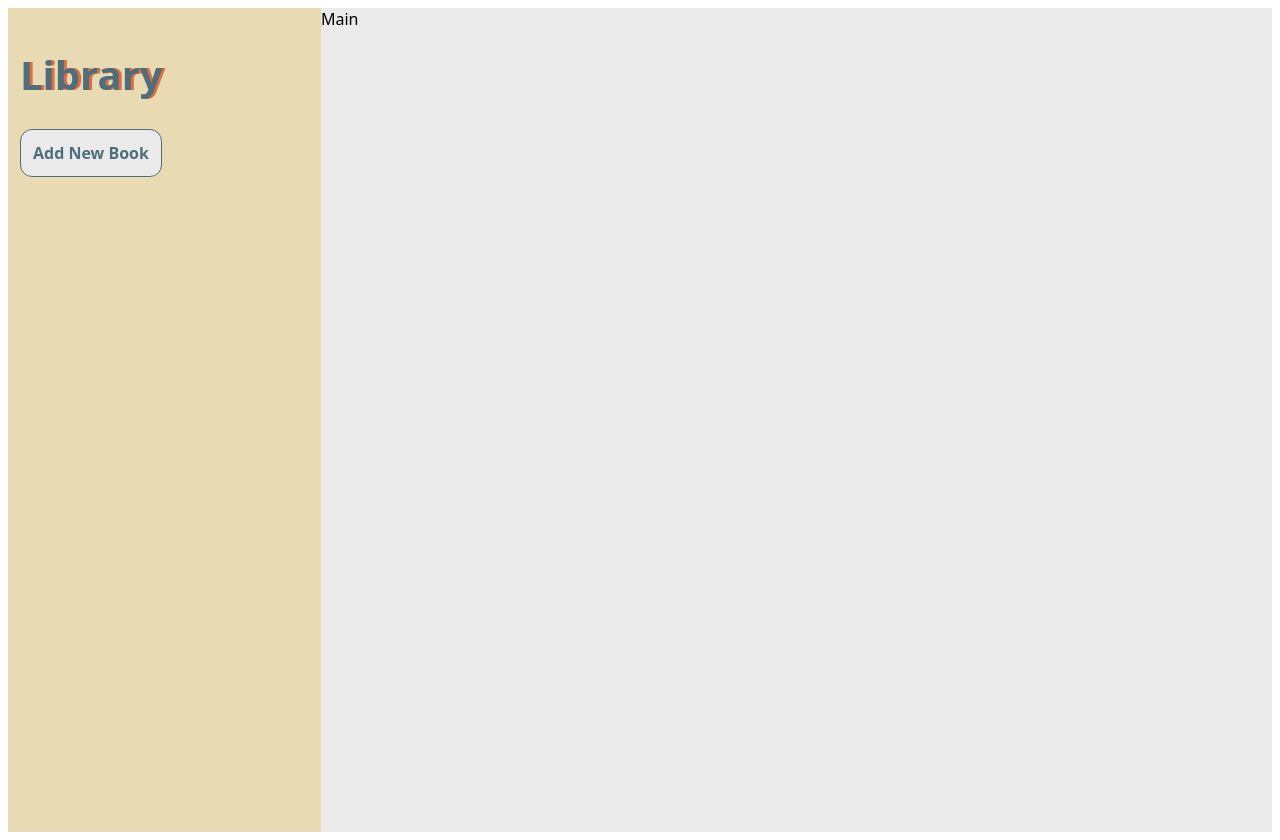
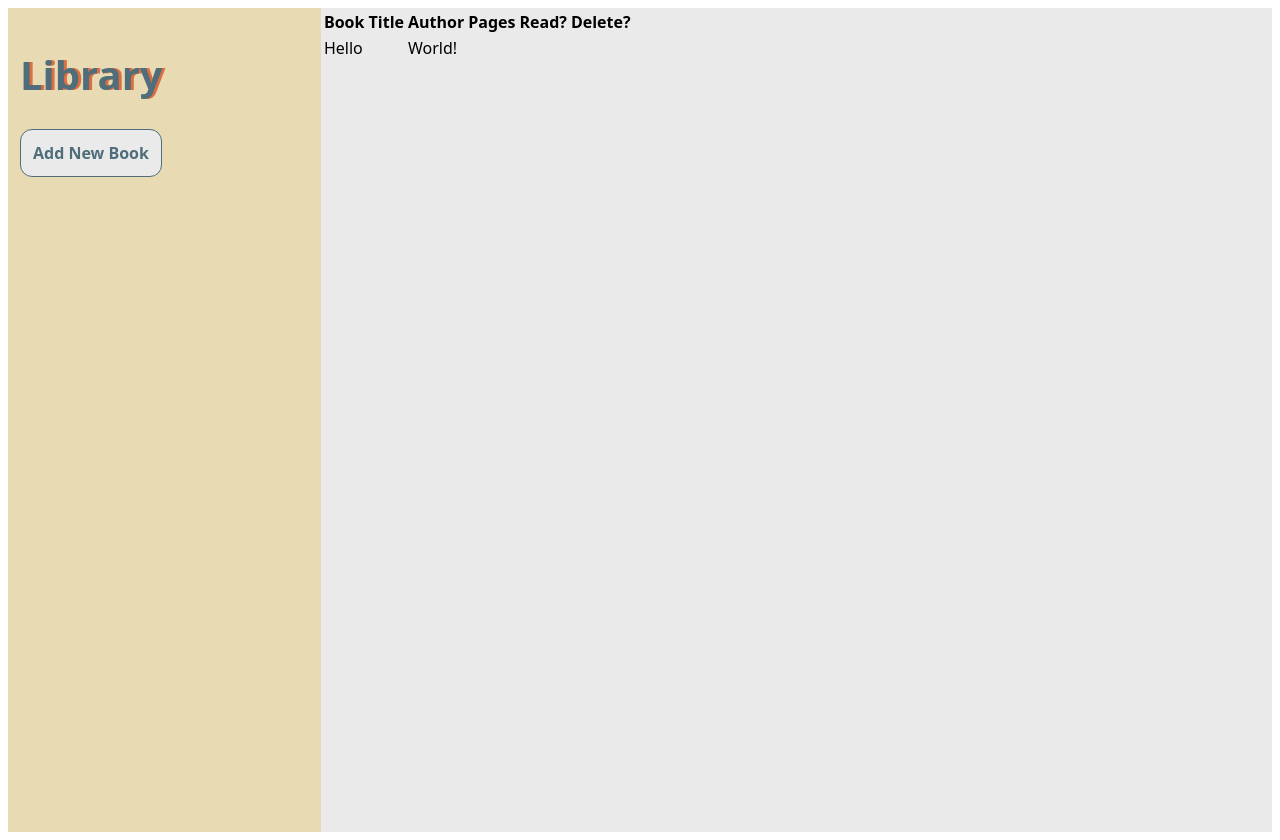
Before and after one commit to weitingyap/odin-library, a plain HTML site: page index.html in a window 1280 px wide. Drawn offline with Linux system fonts and the light colour scheme.

Commit message:
feat: add table to display library to HTML

```diff
--- a/index.html
+++ b/index.html
@@ -13,7 +13,23 @@
         <button type="button" id="add-book-btn">Add New Book</button>
     </div>
     <div id = "main">
-        Main
+        <table id="library-books">
+            <thead>
+                <tr>
+                    <th scope="row">Book Title</th>
+                    <th scope="row">Author</th>
+                    <th scope="row">Pages</th>
+                    <th scope="row">Read?</th>
+                    <th scope="row">Delete?</th>
+                </tr>
+            </thead>
+            <tbody>
+                <tr>
+                    <td>Hello</td>
+                    <td>World!</td>
+                </tr>
+            </tbody>
+        </table>
     </div>
 </body>
 </html>
```
